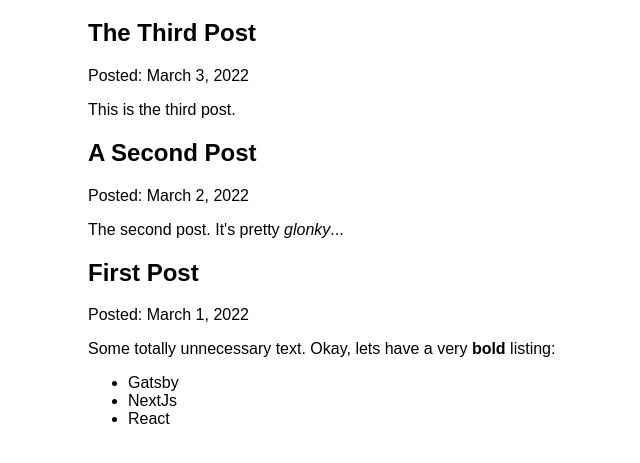
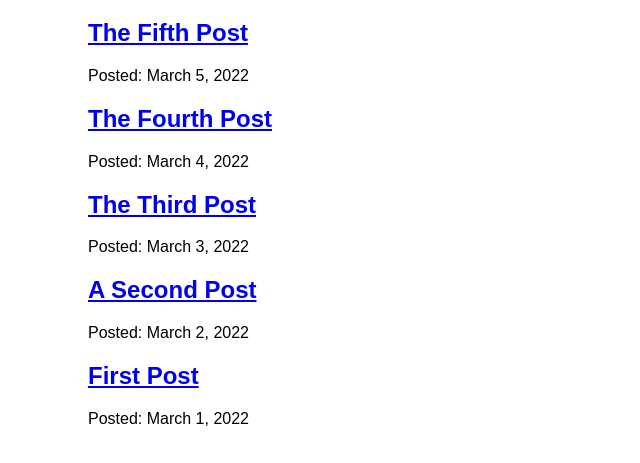
Before and after one commit to anarch1986/tomi-test-gatsby-site, a Gatsby site: page /blog in a window 1280 px wide. Shown: the part 157-620 px from the top of the page, without its empty margins (302-942 px from the left). Built offline with nearby package versions, Linux system fonts and the light colour scheme; Gatsby itself is replaced by a stand-in of ours.

Commit message:
added file system routing

```diff
--- /dev/null
+++ b/blog/fifth-post.mdx
@@ -0,0 +1,5 @@
+---
+title: "The Fifth Post"
+date: "2022-03-05"
+---
+This is the fifth post for testing.
--- /dev/null
+++ b/blog/fourth-post.mdx
@@ -0,0 +1,5 @@
+---
+title: "The Fourth Post"
+date: "2022-03-04"
+---
+This is the fourth post for testing.
--- a/src/pages/blog.js
+++ b/src/pages/blog/index.js
@@ -1,17 +1,17 @@
 import * as React from "react";
-import { graphql } from "gatsby";
-import { MDXRenderer } from "gatsby-plugin-mdx";
+import { Link, graphql } from "gatsby";
 
-import Layout from "../components/layout";
+import Layout from "../../components/layout";
 
 function BlogPage({ data }) {
   return (
     <Layout pageTitle="My Blog Posts">
       {data.allMdx.nodes.map((node) => (
         <article key={node.id}>
-          <h2>{node.frontmatter.title}</h2>
+          <h2>
+            <Link to={`/blog/${node.slug}`}>{node.frontmatter.title}</Link>
+          </h2>
           <p>Posted: {node.frontmatter.date}</p>
-          <MDXRenderer>{node.body}</MDXRenderer>
         </article>
       ))}
     </Layout>
@@ -27,7 +27,7 @@ export const query = graphql`
           title
         }
         id
-        body
+        slug
       }
     }
   }
```
Also changed, not shown: src/pages/blog/{mdx.slug}.js (added, +29 -0 lines).
